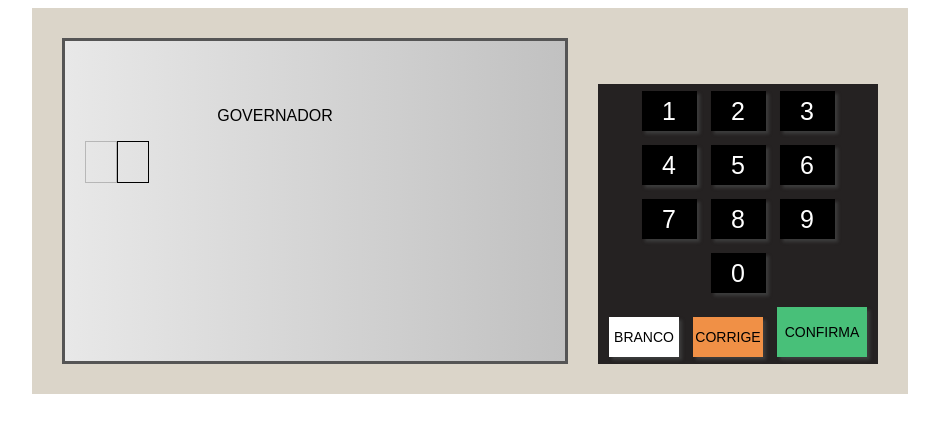
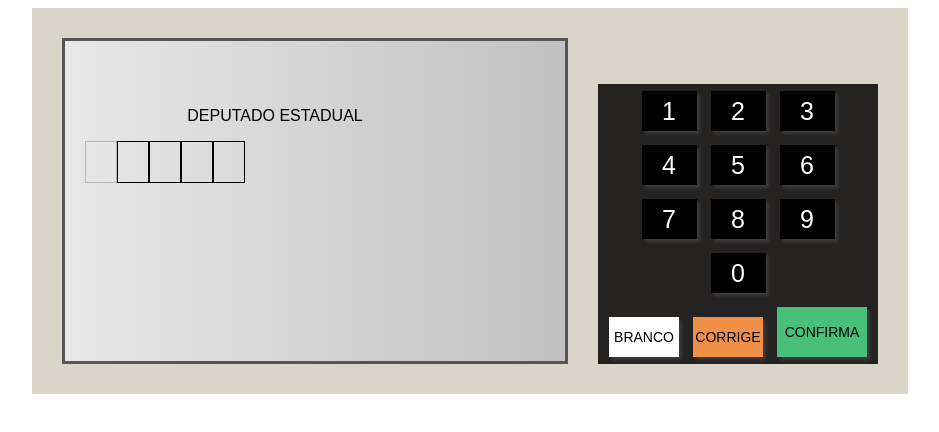
Before and after one commit to samuelmarques201/CloneUrnaEletronica, a plain HTML site: page CloneUrnaEletronica/index.html in a window 1280 px wide. Shown: the whole page, without its empty margins (170-1109 px from the left). Drawn offline with Linux system fonts and the light colour scheme.

Commit message:
Atualização dos candidatos

```diff
--- a/CloneUrnaEletronica/etapas.js
+++ b/CloneUrnaEletronica/etapas.js
@@ -1,12 +1,90 @@
 let etapas = [
+    {
+        titulo: 'DEPUTADO ESTADUAL',
+        numeros: 5,
+        candidatos: [
+            {
+                numero: '50333',
+                nome: 'Cesar das Galinhas',
+                partido: 'DOS RICOS',
+                vice:'Anibal',
+                fotos:[
+                    {url:'candidato1.png', legenda: 'Governador'},
+                    {url:'candidato2.png', legenda: 'Vice-Governador', small: true}
+                ]
+            },
+            {
+                numero: '22900',
+                nome: 'Cristiane sábida',
+                partido: 'DOS POBRES',
+                vice:'Leda',
+                fotos:[
+                    {url:'candidato3.png', legenda: 'Governador'},
+                    {url:'candidato4.png', legenda: 'Vice-Governador', small: true}
+                ]
+            },
+        ]
+    },
+    {
+        titulo: 'DEPUTADO FEDERAL',
+        numeros: 2,
+        candidatos: [
+            {
+                numero: '48',
+                nome: 'Jose das Tortas',
+                partido: 'DOS POBRES',
+                vice:'Anibal',
+                fotos:[
+                    {url:'candidato1.png', legenda: 'Governador'},
+                    {url:'candidato2.png', legenda: 'Vice-Governador', small: true}
+                ]
+            },
+            {
+                numero: '76',
+                nome: 'Dona flor',
+                partido: 'DOS RICOS',
+                vice:'Leda',
+                fotos:[
+                    {url:'candidato3.png', legenda: 'Governador'},
+                    {url:'candidato4.png', legenda: 'Vice-Governador', small: true}
+                ]
+            },
+        ]
+    },
+    {
+        titulo: 'SENADOR',
+        numeros: 2,
+        candidatos: [
+            {
+                numero: '67',
+                nome: 'Palmerin trabalhador',
+                partido: 'DOS RICOS',
+                vice:'Anibal',
+                fotos:[
+                    {url:'candidato1.png', legenda: 'Governador'},
+                    {url:'candidato2.png', legenda: 'Vice-Governador', small: true}
+                ]
+            },
+            {
+                numero: '31',
+                nome: 'Carlito do luxo',
+                partido: 'DOS POBRES',
+                vice:'Leda',
+                fotos:[
+                    {url:'candidato3.png', legenda: 'Governador'},
+                    {url:'candidato4.png', legenda: 'Vice-Governador', small: true}
+                ]
+            },
+        ]
+    },
     {
         titulo: 'GOVERNADOR',
         numeros: 2,
         candidatos: [
             {
                 numero: '29',
-                nome: 'Cesar das Galinhas',
-                partido: 'DIF',
+                nome: 'Klaubernilton Albertin',
+                partido: 'DOS POBRES',
                 vice:'Anibal',
                 fotos:[
                     {url:'candidato1.png', legenda: 'Governador'},
@@ -15,8 +93,8 @@ let etapas = [
             },
             {
                 numero: '33',
-                nome: 'Cristiane sábida',
-                partido: 'DIF',
+                nome: 'Jezuino dos pés',
+                partido: 'DOS RICOS',
                 vice:'Leda',
                 fotos:[
                     {url:'candidato3.png', legenda: 'Governador'},
@@ -32,7 +110,7 @@ let etapas = [
             {
                 numero: '71',
                 nome: 'Zoin do carro',
-                partido: 'DIF',
+                partido: 'DOS RICOS',
                 vice:'Marreta',
                 fotos:[
                     {url:'candidato5.png', legenda: 'Presidente'},
@@ -41,8 +119,8 @@ let etapas = [
             },
             {
                 numero: '65',
-                nome: 'Solange dmaia',
-                partido: 'DIF',
+                nome: 'Solange das merenda',
+                partido: 'DOS POBRES',
                 vice:'Henrique DUK',
                 fotos:[
                     {url:'candidato7.png', legenda: 'Presidente'},
--- a/CloneUrnaEletronica/script.js
+++ b/CloneUrnaEletronica/script.js
@@ -82,7 +82,6 @@ function clicou(n) {
     }
 }
 function branco() {
-
         numero = '';
         votoBranco = true;
         seuVotoPara.style.display = 'block';
```
Also changed, not shown: CloneUrnaEletronica/style.css (+0 -14 lines).
